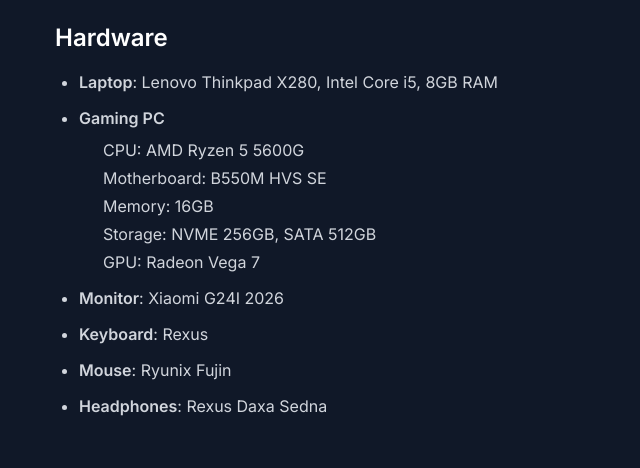
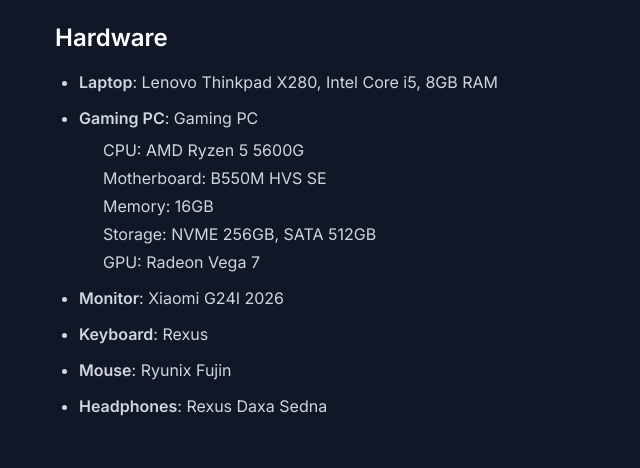
Before and after one commit to diasoy/profile, a Next.js app: page / in a window 1280 px wide. Shown: the part 1629-2097 px from the top of the page, without its empty margins (313-953 px from the left). Built offline with nearby package versions, Linux system fonts and the light colour scheme.

Commit message:
feat: add dynamic rendering for current activities, software tools, and hardware items on home page

```diff
--- a/src/app/page.tsx
+++ b/src/app/page.tsx
@@ -3,6 +3,8 @@
 import Link from "next/link";
 import Image from "next/image";
 import { galleryImages } from "@/data/gallery";
+import { currentActivities, lastUpdated } from "@/data/current-activities";
+import { softwareTools, hardwareItems, websiteDescription } from "@/data/tools";
 
 export default function Home() {
   return (
@@ -90,26 +92,19 @@
               What I&apos;m doing now?
             </h2>
             <p className="text-sm text-gray-500 dark:text-gray-400 italic mb-6">
-              Updated December 28, 2025
+              Updated {lastUpdated}
             </p>
             <hr />
 
             <ul className="space-y-3 ml-6 mt-6">
-              <li className="text-gray-700 dark:text-gray-300 relative before:content-['→'] before:absolute before:-left-6 before:text-gray-400 dark:before:text-gray-500">
-                Working on my thesis
-              </li>
-              <li className="text-gray-700 dark:text-gray-300 relative before:content-['→'] before:absolute before:-left-6 before:text-gray-400 dark:before:text-gray-500">
-                Looking for internship opportunities
-              </li>
-              <li className="text-gray-700 dark:text-gray-300 relative before:content-['→'] before:absolute before:-left-6 before:text-gray-400 dark:before:text-gray-500">
-                Trail running and road running
-              </li>
-              <li className="text-gray-700 dark:text-gray-300 relative before:content-['→'] before:absolute before:-left-6 before:text-gray-400 dark:before:text-gray-500">
-                Watching K-dramas
-              </li>
-              <li className="text-gray-700 dark:text-gray-300 relative before:content-['→'] before:absolute before:-left-6 before:text-gray-400 dark:before:text-gray-500">
-                Playing games
-              </li>
+              {currentActivities.map((item) => (
+                <li
+                  key={item.id}
+                  className="text-gray-700 dark:text-gray-300 relative before:content-['→'] before:absolute before:-left-6 before:text-gray-400 dark:before:text-gray-500"
+                >
+                  {item.activity}
+                </li>
+              ))}
             </ul>
           </div>
         </section>
@@ -127,22 +122,14 @@
               Software
             </h3>
             <p className="text-gray-700 dark:text-gray-300 mb-4">
-              This website is built with Next.js and uses the React framework.
+              {websiteDescription}
             </p>
             <ul className="space-y-2 ml-6 list-disc">
-              <li className="text-gray-700 dark:text-gray-300">
-                <span className="font-semibold">Coding</span>: Visual Studio
-                Code
-              </li>
-              <li className="text-gray-700 dark:text-gray-300">
-                <span className="font-semibold">Terminal</span>: Git Bash
-              </li>
-              <li className="text-gray-700 dark:text-gray-300">
-                <span className="font-semibold">Notes</span>: Notion
-              </li>
-              <li className="text-gray-700 dark:text-gray-300">
-                <span className="font-semibold">Browser</span>: Brave
-              </li>
+              {softwareTools.map((tool) => (
+                <li key={tool.id} className="text-gray-700 dark:text-gray-300">
+                  <span className="font-semibold">{tool.category}</span>: {tool.name}
+                </li>
+              ))}
             </ul>
           </div>
 
@@ -152,33 +139,18 @@
               Hardware
             </h3>
             <ul className="space-y-3 ml-6 list-disc">
-              <li className="text-gray-700 dark:text-gray-300">
-                <span className="font-semibold">Laptop</span>: Lenovo Thinkpad
-                X280, Intel Core i5, 8GB RAM
-              </li>
-              <li className="text-gray-700 dark:text-gray-300">
-                <span className="font-semibold">Gaming PC</span>
-                <ul className="ml-6 mt-2 space-y-1 text-gray-700 dark:text-gray-300">
-                  <li>CPU: AMD Ryzen 5 5600G</li>
-                  <li>Motherboard: B550M HVS SE</li>
-                  <li>Memory: 16GB</li>
-                  <li>Storage: NVME 256GB, SATA 512GB</li>
-                  <li>GPU: Radeon Vega 7</li>
-                </ul>
-              </li>
-              <li className="text-gray-700 dark:text-gray-300">
-                <span className="font-semibold">Monitor</span>: Xiaomi G24I 2026
-              </li>
-              <li className="text-gray-700 dark:text-gray-300">
-                <span className="font-semibold">Keyboard</span>: Rexus
-              </li>
-              <li className="text-gray-700 dark:text-gray-300">
-                <span className="font-semibold">Mouse</span>: Ryunix Fujin
-              </li>
-              <li className="text-gray-700 dark:text-gray-300">
-                <span className="font-semibold">Headphones</span>: Rexus Daxa
-                Sedna
-              </li>
+              {hardwareItems.map((item) => (
+                <li key={item.id} className="text-gray-700 dark:text-gray-300">
+                  <span className="font-semibold">{item.category}</span>: {item.name}
+                  {item.specs && (
+                    <ul className="ml-6 mt-2 space-y-1 text-gray-700 dark:text-gray-300">
+                      {item.specs.map((spec, index) => (
+                        <li key={index}>{spec}</li>
+                      ))}
+                    </ul>
+                  )}
+                </li>
+              ))}
             </ul>
           </div>
         </section>
--- /dev/null
+++ b/src/data/current-activities.ts
@@ -0,0 +1,29 @@
+export interface CurrentActivity {
+  id: number;
+  activity: string;
+}
+
+export const currentActivities: CurrentActivity[] = [
+  {
+    id: 1,
+    activity: "Working on my thesis"
+  },
+  {
+    id: 2,
+    activity: "Looking for internship opportunities"
+  },
+  {
+    id: 3,
+    activity: "Trail running and road running"
+  },
+  {
+    id: 4,
+    activity: "Watching K-dramas"
+  },
+  {
+    id: 5,
+    activity: "Playing games"
+  }
+];
+
+export const lastUpdated = "December 28, 2025";
--- /dev/null
+++ b/src/data/tools.ts
@@ -0,0 +1,77 @@
+export interface SoftwareTool {
+  id: number;
+  category: string;
+  name: string;
+}
+
+export interface HardwareItem {
+  id: number;
+  category: string;
+  name: string;
+  specs?: string[];
+}
+
+export const softwareTools: SoftwareTool[] = [
+  {
+    id: 1,
+    category: "Coding",
+    name: "Visual Studio Code"
+  },
+  {
+    id: 2,
+    category: "Terminal",
+    name: "Git Bash"
+  },
+  {
+    id: 3,
+    category: "Notes",
+    name: "Notion"
+  },
+  {
+    id: 4,
+    category: "Browser",
+    name: "Brave"
+  }
+];
+
+export const hardwareItems: HardwareItem[] = [
+  {
+    id: 1,
+    category: "Laptop",
+    name: "Lenovo Thinkpad X280, Intel Core i5, 8GB RAM"
+  },
+  {
+    id: 2,
+    category: "Gaming PC",
+    name: "Gaming PC",
+    specs: [
+      "CPU: AMD Ryzen 5 5600G",
+      "Motherboard: B550M HVS SE",
+      "Memory: 16GB",
+      "Storage: NVME 256GB, SATA 512GB",
+      "GPU: Radeon Vega 7"
+    ]
+  },
+  {
+    id: 3,
+    category: "Monitor",
+    name: "Xiaomi G24I 2026"
+  },
+  {
+    id: 4,
+    category: "Keyboard",
+    name: "Rexus"
+  },
+  {
+    id: 5,
+    category: "Mouse",
+    name: "Ryunix Fujin"
+  },
+  {
+    id: 6,
+    category: "Headphones",
+    name: "Rexus Daxa Sedna"
+  }
+];
+
+export const websiteDescription = "This website is built with Next.js and uses the React framework.";
```
